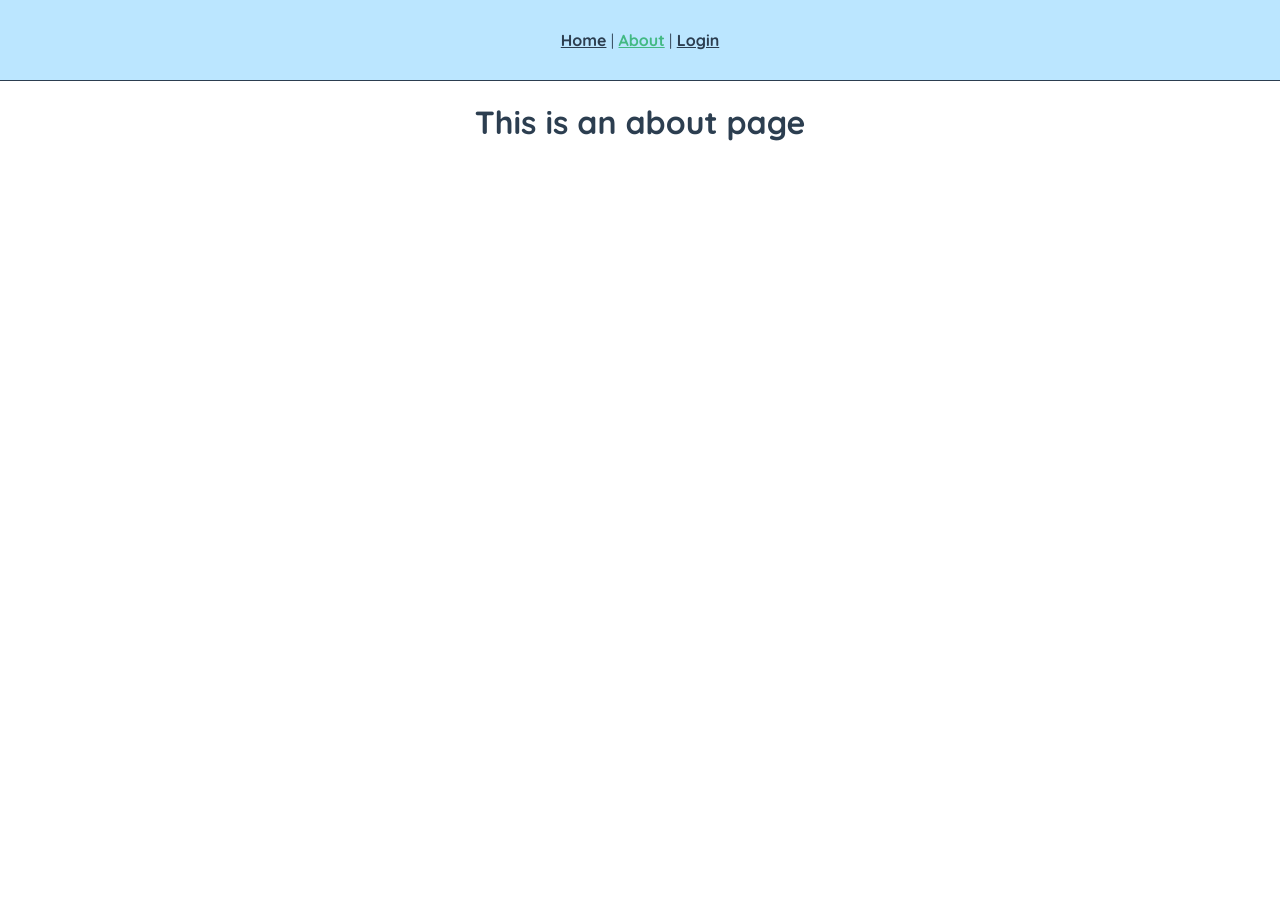
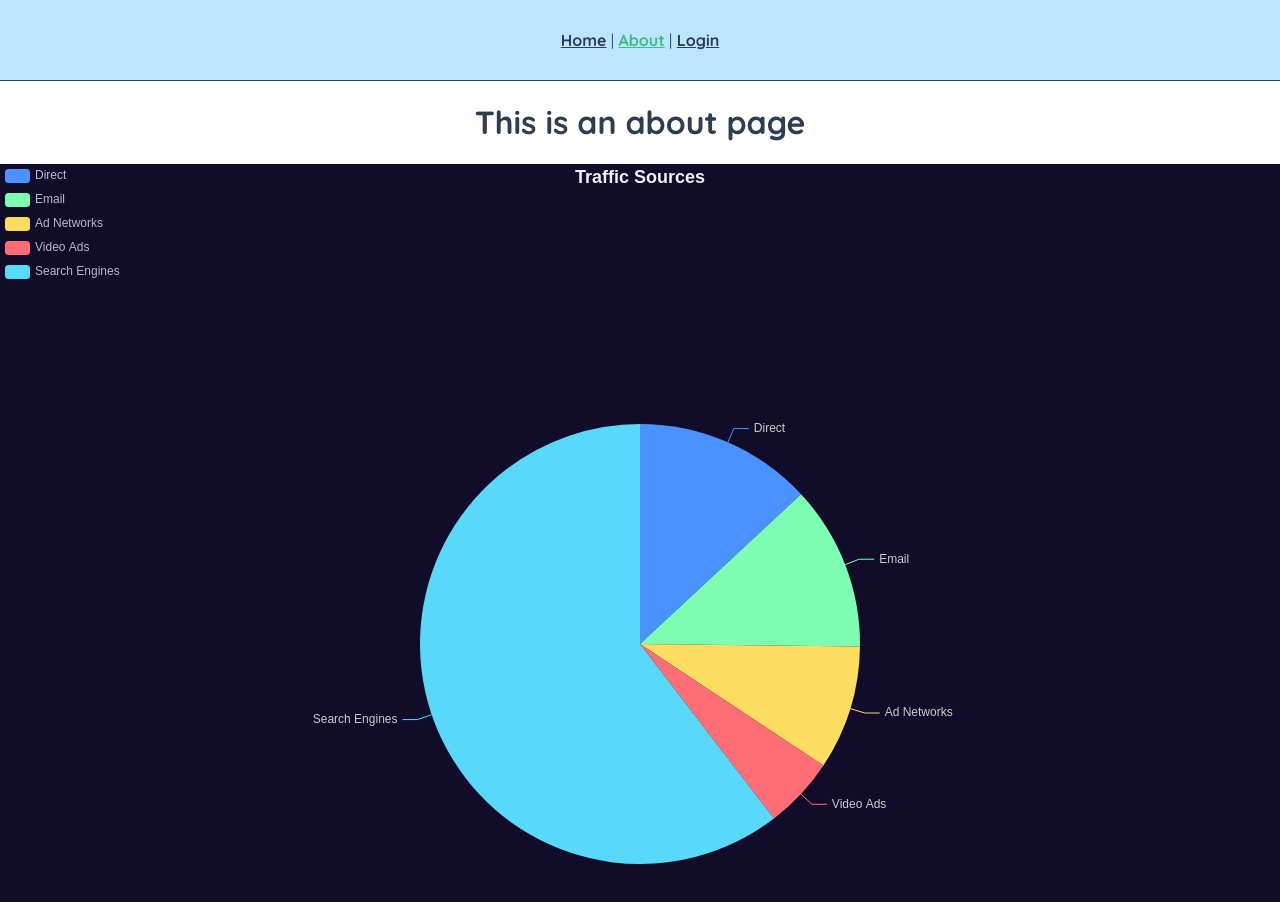
Before and after one commit to eydertinoco/duckfantasy_web, a Vue app: page /about in a window 1280 px wide. Shown: the top 902 px of the page. Before the commit the page ends 800 px from the top, so only its background shows below. Built offline with nearby package versions, Linux system fonts and the light colour scheme.

Commit message:
- utilizando do echarts;

```diff
--- a/package.json
+++ b/package.json
@@ -12,12 +12,14 @@
   "dependencies": {
     "axios": "^1.2.2",
     "core-js": "^3.8.3",
+    "echarts": "^5.4.1",
     "pinia": "^2.0.33",
     "primeicons": "^6.0.1",
     "primevue": "^3.23.0",
     "register-service-worker": "^1.7.2",
     "vue": "^3.2.13",
     "vue-class-component": "^8.0.0-0",
+    "vue-echarts": "^6.5.4",
     "vue-router": "^4.0.3"
   },
   "devDependencies": {
--- a/src/main.ts
+++ b/src/main.ts
@@ -9,4 +9,4 @@ import './assets/scss/app.scss';
 
 const pinia = createPinia();
 
-createApp(App).use(router).use(pinia).use(PrimeVue).mount('#app')
+createApp(App).use(router).use(pinia).use(PrimeVue).mount('#app');
--- a/src/views/AboutView.vue
+++ b/src/views/AboutView.vue
@@ -1,5 +1,74 @@
 <template>
   <div class="about">
     <h1>This is an about page</h1>
+
+    <v-chart class="chart" :option="option" autoresize />
   </div>
 </template>
+
+<script setup>
+import { use } from 'echarts/core';
+import { CanvasRenderer } from 'echarts/renderers';
+import { PieChart } from 'echarts/charts';
+import {
+  TitleComponent,
+  TooltipComponent,
+  LegendComponent,
+} from 'echarts/components';
+import VChart, { THEME_KEY } from 'vue-echarts';
+import { ref, provide } from 'vue';
+
+use([
+  CanvasRenderer,
+  PieChart,
+  TitleComponent,
+  TooltipComponent,
+  LegendComponent,
+]);
+
+provide(THEME_KEY, 'dark');
+
+const option = ref({
+  title: {
+    text: 'Traffic Sources',
+    left: 'center',
+  },
+  tooltip: {
+    trigger: 'item',
+    formatter: '{a} <br/>{b} : {c} ({d}%)',
+  },
+  legend: {
+    orient: 'vertical',
+    left: 'left',
+    data: ['Direct', 'Email', 'Ad Networks', 'Video Ads', 'Search Engines'],
+  },
+  series: [
+    {
+      name: 'Traffic Sources',
+      type: 'pie',
+      radius: '55%',
+      center: ['50%', '60%'],
+      data: [
+        { value: 335, name: 'Direct' },
+        { value: 310, name: 'Email' },
+        { value: 234, name: 'Ad Networks' },
+        { value: 135, name: 'Video Ads' },
+        { value: 1548, name: 'Search Engines' },
+      ],
+      emphasis: {
+        itemStyle: {
+          shadowBlur: 10,
+          shadowOffsetX: 0,
+          shadowColor: 'rgba(0, 0, 0, 0.5)',
+        },
+      },
+    },
+  ],
+});
+</script>
+
+<style>
+.chart {
+  height: 100vh;
+}
+</style>
```
Also changed, not shown: 1 other file (tests, documents, lock files or other folders).
